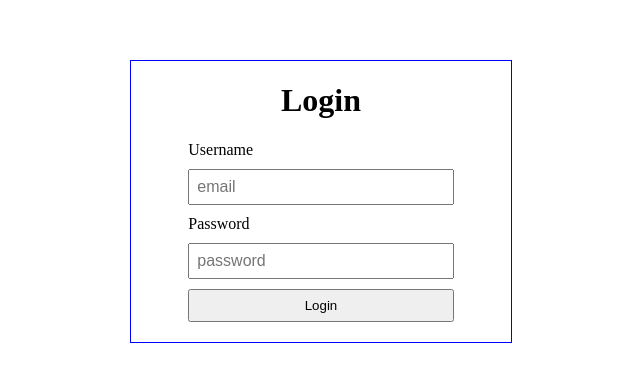
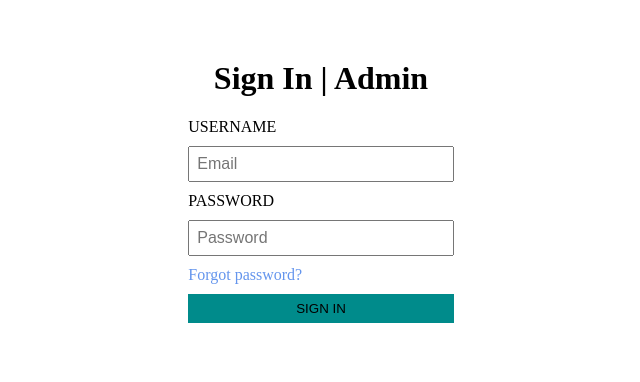
Before and after one commit to eureka03/HR-Management-System, an Angular app in the folder hr-management-system/: page / in a window 1280 px wide. Shown: the part 140-522 px from the top of the page, without its empty margins (319-959 px from the left). Built offline with nearby package versions, Linux system fonts and the light colour scheme.

Commit message:
Login page design

```diff
--- a/hr-management-system/src/app/pages/login/login.component.html
+++ b/hr-management-system/src/app/pages/login/login.component.html
@@ -1,12 +1,13 @@
 <div class="form-container">
-    <h1 class="login-heading">Login</h1>
+    <h1 class="login-heading">Sign In | Admin</h1>
     <form>
         <div class="input-fields">
-            <label for="email-id">Username</label>
-            <input type="email" id="email-id" placeholder="email"/>
-            <label for="password-id">Password</label>
-            <input type="password" id="password-id" placeholder="password"/>
-            <button type="submit">Login</button>
+            <label for="email-id">USERNAME</label>
+            <input type="email" id="email-id" placeholder="Email"/>
+            <label for="password-id">PASSWORD</label>
+            <input type="password" id="password-id" placeholder="Password"/>
+            <span class="forgot-password"><a href="#">Forgot password?</a></span>
+            <button type="submit">SIGN IN</button>
         </div>
 
 
--- a/hr-management-system/src/app/pages/login/login.component.scss
+++ b/hr-management-system/src/app/pages/login/login.component.scss
@@ -1,7 +1,6 @@
 .form-container{
     width:30%;
     margin:200px auto;
-    border:1px solid blue;
 
 }
 
@@ -16,6 +15,7 @@
     gap:10px;
     margin:20px auto;
     width:70%;
+
 }
 
 input{
@@ -25,4 +25,11 @@ input{
 
 .input-fields button{
     padding:7px;
+    background-color:darkcyan;
+    border:none;
 }
+
+.forgot-password a{
+    color:cornflowerblue;
+    text-decoration: none;
+}
```
